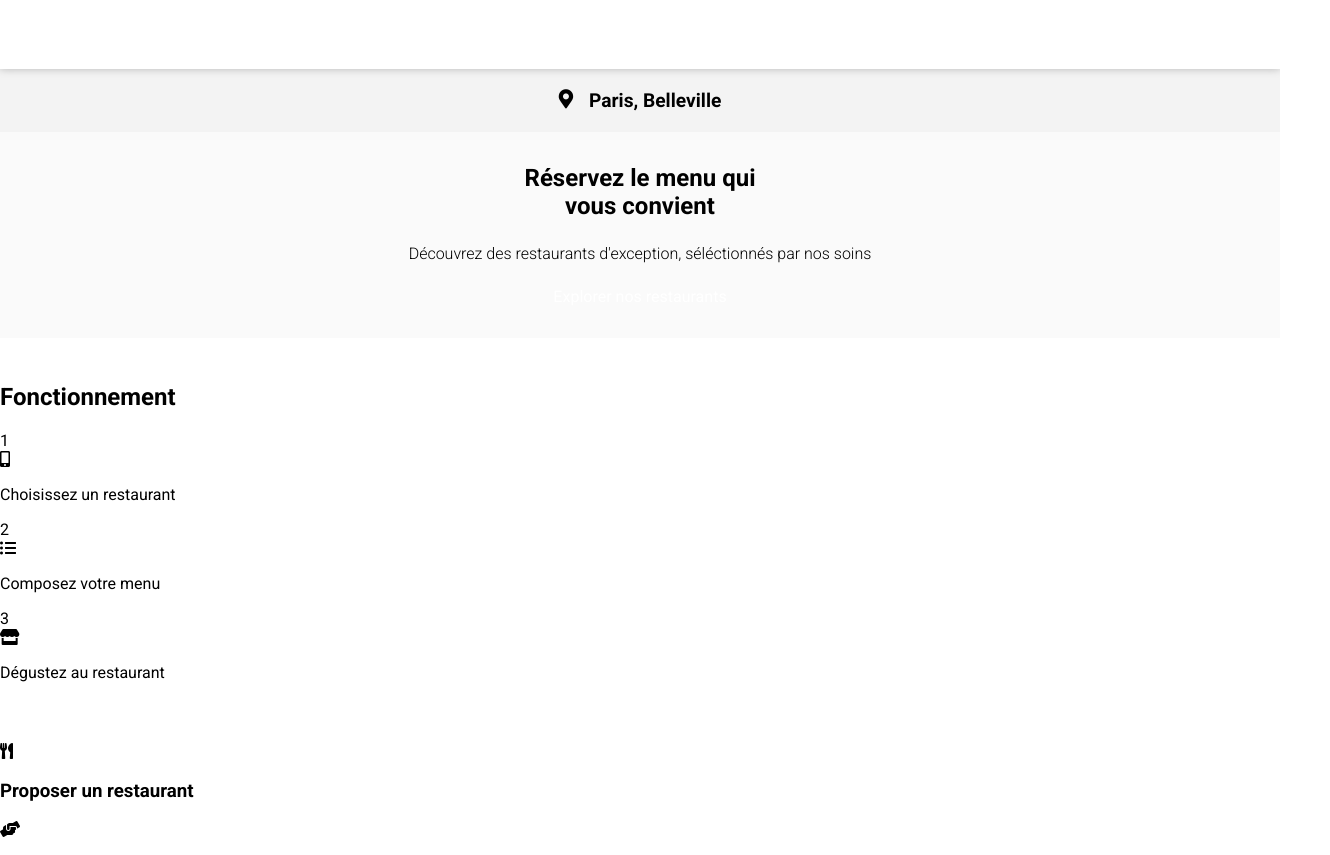
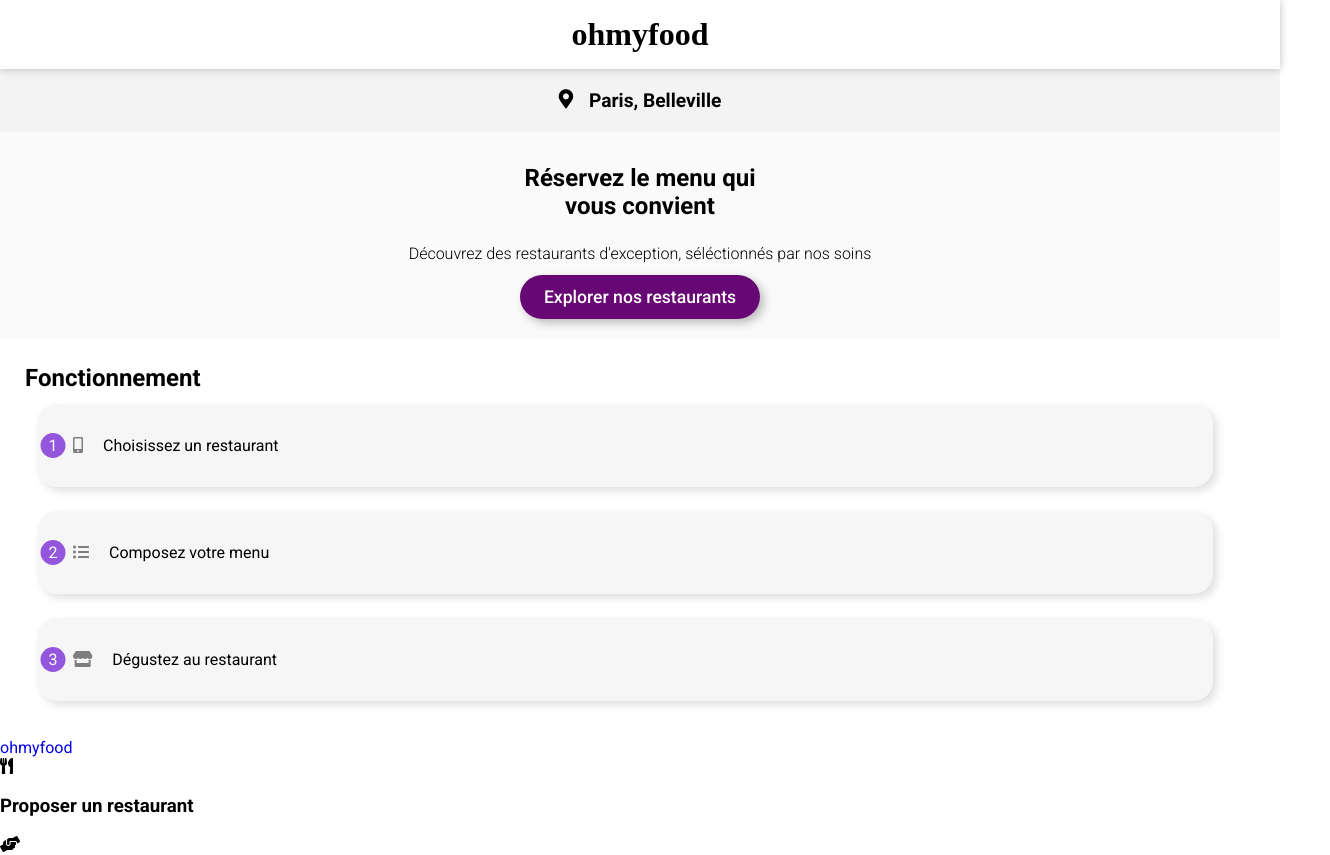
Before and after one commit to minhajshafiq/Projet-3, a website: page index.html in a window 1280 px wide. Shown: the top 855 px of the page, 1330 px wide, since content can reach past the window. Drawn offline with Linux system fonts and the light colour scheme; a web font is replaced by a local one.

Commit message:
Hero section + Process finis

```diff
--- a/index.html
+++ b/index.html
@@ -6,7 +6,7 @@
     <title>ohmyfood</title>
 
     <!-- SCSS -->
-    <link rel="stylesheet" type="text/css" href="style.css">
+    <link rel="stylesheet" type="text/css" href="/css/style.css">
     <!-- Font Awesome -->
     <link rel="stylesheet" href="https://cdnjs.cloudflare.com/ajax/libs/font-awesome/5.13.1/css/all.min.css">
     <!-- Google Fonts -->
--- a/package.json
+++ b/package.json
@@ -4,7 +4,7 @@
   "description": "",
   "main": "index.js",
   "scripts": {
-    "test": "echo \"Error: no test specified\" && exit 1"
+    "sass": "sass --watch ./sass/style.scss:./css/style.css"
   },
   "author": "",
   "license": "ISC",
--- a/sass/_animations.scss
+++ b/sass/_animations.scss
@@ -1,23 +1,45 @@
-body, html {
-  margin: 0;
-  font-family: 'Roboto', sans-serif;
-  scroll-behavior: smooth;
+.loader {
+  position: fixed;
+  height: 100%;
+  width: 100%;
+  left: 0;
+  top: 0;
+  background-color: rgba(255, 255, 255, 0.90);
+  animation: loader 0.01s;
+  animation-delay: 1.75s;
+  animation-fill-mode: both;
+  z-index: 10000;
+  display:flex;
+  align-items:center;
+  justify-content:center;
+
+  &__item {
+    height: 1rem;
+    width: 1rem;
+    border-radius: 1rem;
+    animation: jump 1s;
+    animation-iteration-count: 1;
+
+    &Container {
+      display: flex;
+      width: 5rem;
+      justify-content: space-between;
     }
 
-a {
-  text-decoration: none;
-  color: white;
+    &--1 {
+      background-color: $color-primary;
     }
 
-.header {
-  padding: 1rem;
-  box-shadow: 0 0 0.5rem rgba(0, 0, 0, 0.25);
-  position: relative;
-  z-index: 1000;
+    &--2 {
+      background-color: $color-secondary;
+      animation-delay: 0.25s;
+    }
 
-  &__logo {
-    font-family: "Shrikhand", "cursive";
-    margin: 0;
-    text-align: center;
+    &--3 {
+      background-color: $color-tertiary;
+      animation-delay: 0.5s;
     }
   }
+
+
+}
--- /dev/null
+++ b/sass/style.scss
@@ -0,0 +1,114 @@
+@import "./utils/variables";
+@import "./utils/mixins";
+
+body, html {
+    margin: 0;
+    font-family: 'Roboto', sans-serif;
+    scroll-behavior: smooth;
+  }
+
+  a {
+    text-decoration: none;
+  }
+
+  .header {
+    padding: 1rem 1rem;
+    box-shadow: 0 0 0.5rem rgba(0, 0, 0, 0.25);
+    position: relative;
+    z-index: 1000;
+
+    &__logo {
+      font-family: "Shrikhand", "cursive";
+      margin: 0;
+      text-align: center;
+      color:black;
+    }
+  }
+
+  .local {
+    display: flex;
+    justify-content: center;
+    padding: 1.25rem 1rem;
+    background-color: rgb(243, 243, 243);
+    font-size: 1.2rem;
+    position: relative;
+
+    &__icon {
+      margin-right: 1rem;
+    }
+
+    &__text {
+      font-weight: 700;
+    }
+  }
+
+  .hero {
+    padding: 2rem;
+    text-align: center;
+    background-color: rgb(250, 250, 250);
+
+    &__title {
+      margin: 0;
+    }
+
+    &__subtitle {
+      font-weight: 300;
+      margin: 1.5rem 0;
+    }
+
+    &__btn {
+      @include button(primary);
+    }
+  }
+
+  .process__contain {
+    padding: 25px;
+    width: 100%;
+    background: white;
+    flex-direction: column;
+  }
+
+  .process {
+    width: 95%;
+    max-width: 1200px;
+    background-color: white;
+    padding: 0 ;
+    display: flex;
+    flex-direction: column ;
+    &__title {
+        margin: 0;
+    }
+    &__step {
+        display: flex;
+        align-items: center;
+        background: #f6f6f6;
+        height: auto;
+        width: auto;
+        padding: 1rem;
+        margin: 0.75rem;
+        box-shadow: 0.25rem 0.25rem 0.5rem rgba(0, 0, 0, 0.125);
+        border-radius: 1.25rem;
+        position: relative;
+        &:hover {
+            background: lighten(#f7f7f7, 3%);
+            cursor:pointer;
+        }
+    }
+        &__number {
+                background-color: $color-primary;
+                color: white;
+                position: absolute;
+                padding: 3px 8px 3px 8px;
+                border-radius: 500px;
+                transform: translateX(-50%);
+            }
+        &__icon {
+            color: #7E7E7E;
+            margin: 0 20px;
+        }
+    &__steps {
+        display: flex;
+        justify-content: center;
+        flex-direction: column;
+    }
+}
--- /dev/null
+++ b/sass/utils/_mixins.scss
@@ -0,0 +1,12 @@
+@mixin button($type) {
+    border: 0;
+    padding: 0.75rem 1.5rem;
+    font-weight: 500;
+    font-size: 1.1rem;
+    border-radius: 100px;
+    color: rgb(255, 255, 255);
+    background-color: rgb(103, 7, 116);
+    cursor: pointer;
+    transition-duration: 0.25s;
+    box-shadow: 0.25rem 0.25rem 10px rgba(0, 0, 0, 0.25);
+}
--- /dev/null
+++ b/sass/utils/_variables.scss
@@ -0,0 +1,3 @@
+$color-primary: #9356DC;
+$color-secondary: #FF79DA;
+$color-tertiary: #99E2D0;
--- a/style.scss
+++ /dev/null
@@ -1,62 +0,0 @@
-body, html {
-    margin: 0;
-    font-family: 'Roboto', sans-serif;
-    scroll-behavior: smooth;
-  }
-
-  a {
-    text-decoration: none;
-    color: white;
-  }
-
-  .header {
-    padding: 1rem 1rem;
-    box-shadow: 0 0 0.5rem rgba(0, 0, 0, 0.25);
-    position: relative;
-    z-index: 1000;
-
-    &__logo {
-      font-family: "Shrikhand", "cursive";
-      margin: 0;
-      text-align: center;
-    }
-  }
-
-  .local {
-    display: flex;
-    justify-content: center;
-    padding: 1.25rem 1rem;
-    background-color: rgb(243, 243, 243);
-    font-size: 1.2rem;
-    position: relative;
-
-    &__icon {
-      margin-right: 1rem;
-    }
-
-    &__text {
-      font-weight: 700;
-    }
-  }
-
-  .hero {
-    padding: 2rem;
-    text-align: center;
-    background-color: rgb(250, 250, 250);
-
-    &__title {
-      margin: 0;
-    }
-
-    &__subtitle {
-      font-weight: 300;
-      margin: 1.5rem 0;
-    }
-  }
-
-  .process__contain {
-    padding: 25px 0;
-    width: 100%;
-    background: white;
-    flex-direction: column;
-  }
```
Also changed, not shown: css/style.css (added), style.css (deleted), 2 other files. Lines whose indentation alone changed are shown as unchanged.
